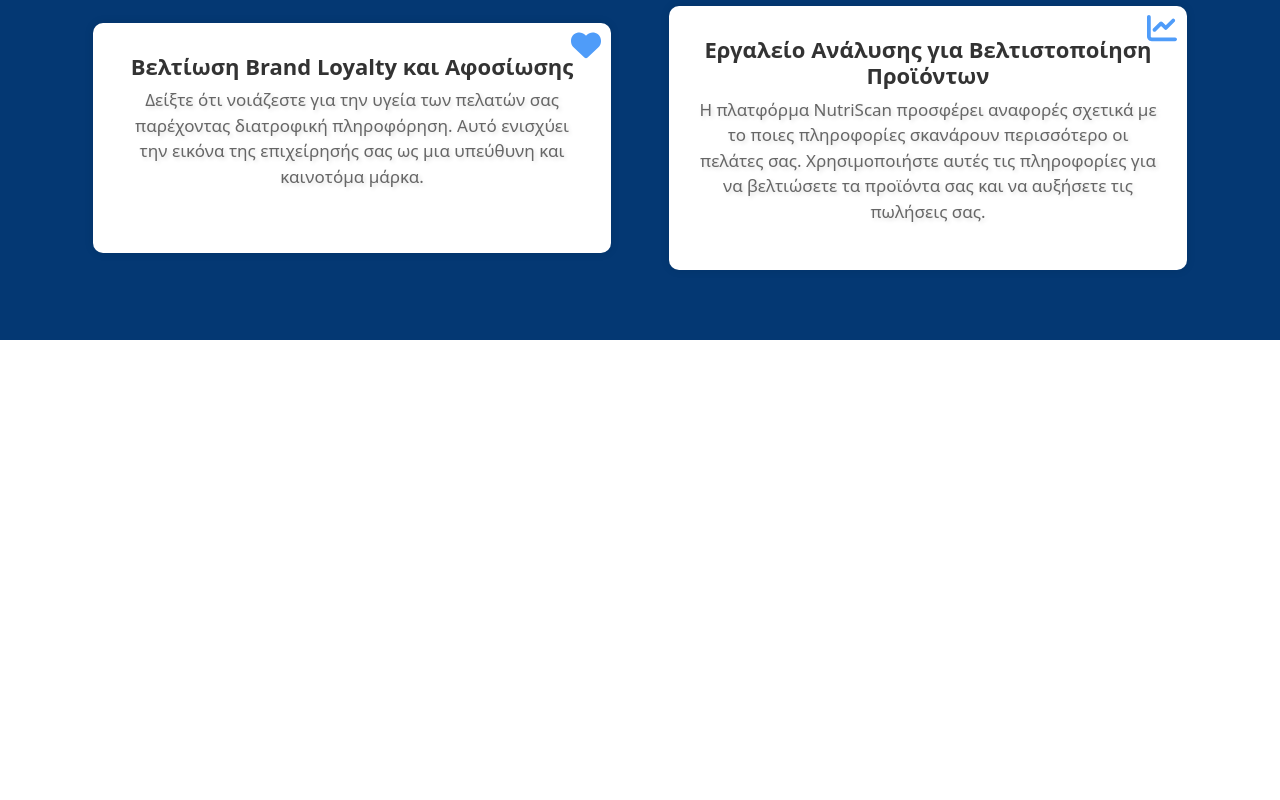
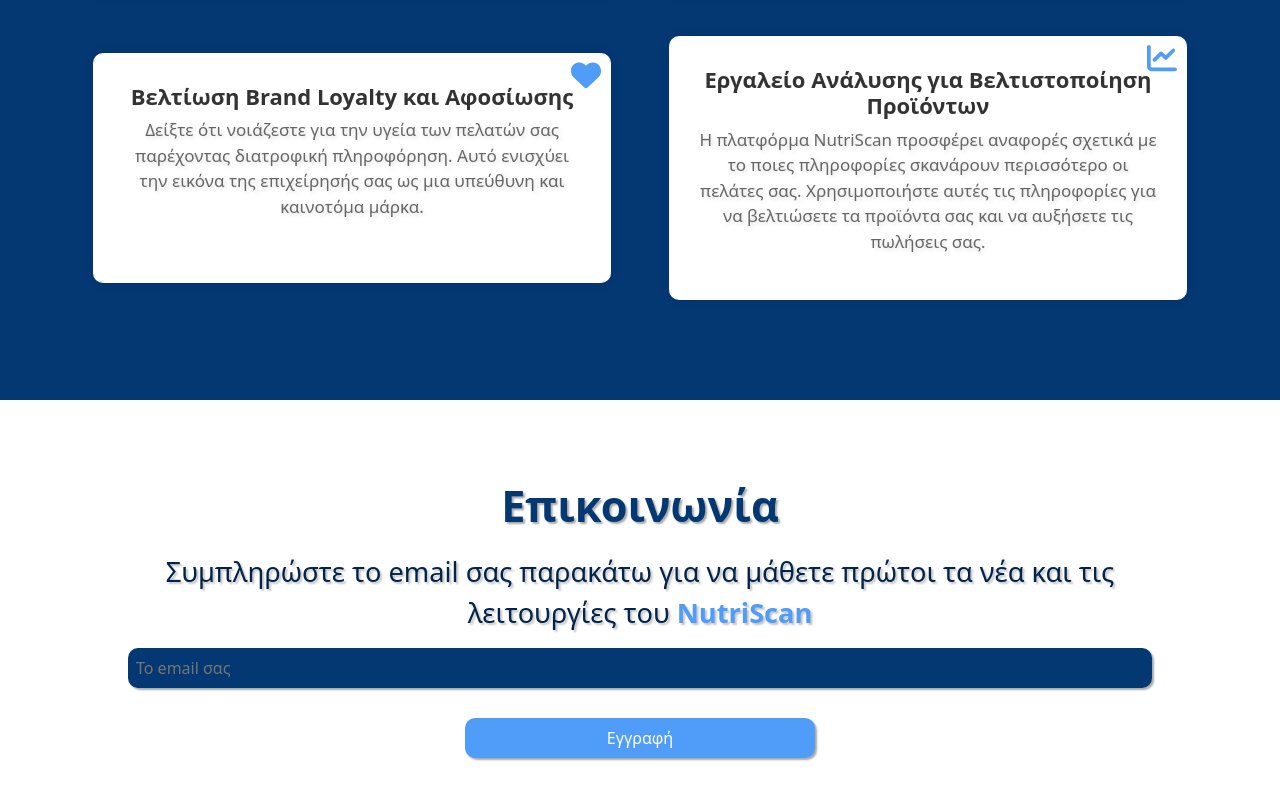
Before and after one commit to Spanosnick/NutriScan, a React (Create React App) app: page / in a window 1280 px wide. Shown: the part 1636-2436 px from the top of the page. Before the commit the page ends 1976 px from the top, so only its background shows below. Built offline with nearby package versions, Linux system fonts and the light colour scheme.

Commit message:
add contact section

```diff
--- a/src/App.css
+++ b/src/App.css
@@ -21,6 +21,9 @@
 }
 .heroSecond{
   width: 50%;
+}
+section{
+    padding: 80px  0 ;
 }
 
 @media only screen and (max-width: 1920px){
--- a/src/App.js
+++ b/src/App.js
@@ -3,6 +3,7 @@
 import {HeroSection} from "./components/HeroSection/HeroSection";
 import {AboutSection} from "./components/AboutSection/AboutSection";
 import {BenefitsSection} from "./components/BenefitsSection/BenefitsSection";
+import {CtaSection} from "./components/CtaSection/CtaSection";
 
 
 function App() {
@@ -12,6 +13,7 @@
         <HeroSection />
         <AboutSection />
       <BenefitsSection />
+        <CtaSection />
     </div>
   );
 }
--- a/src/components/AboutSection/AboutSection.css
+++ b/src/components/AboutSection/AboutSection.css
@@ -2,7 +2,6 @@
 .aboutSection{
     width: 100%;
     background-color:white;
-    padding: 80px 0;
     min-height: 300px;
     display: flex;
     justify-content: center;
--- a/src/components/BenefitsSection/BenefitsSection.css
+++ b/src/components/BenefitsSection/BenefitsSection.css
@@ -1,5 +1,5 @@
 .benefits-section{
-    padding: 50px 0;
+
     text-align: center;
 
 }
--- /dev/null
+++ b/src/components/CtaSection/CtaSection.css
@@ -0,0 +1,58 @@
+.cta_section{
+    background-color: white;
+    display: flex;
+    justify-content: center;
+    align-items: center;
+    min-height: 300px;
+}
+
+.cta_title{
+    font-size: 2.7rem;
+    font-weight: 700;
+    color: var(--primary-color);
+    text-shadow: 2px 2px 2px rgba(0, 0, 0, 0.34);
+    margin-bottom: 20px;
+    text-align: center;
+}
+
+.cta_description{
+    width: 80%;
+    margin: 0 auto;
+    font-size: 1.7rem;
+    color: var(--primary-black);
+    text-shadow: 2px 2px 2px rgba(80, 78, 78, 0.34);
+    text-align: center;
+}
+.cta_description span{
+    font-weight: 700;
+    color: var(--secondary-color);
+}
+.cta_form{
+    width: 80%;
+    margin: 0 auto;
+    display: flex;
+    justify-content: center;
+    align-items: center;
+    flex-wrap: wrap;
+}
+.cta_form input{
+    width: 100%;
+    padding: 8px;
+    margin: 15px auto;
+    border-radius: 10px;
+    background-color: var(--primary-color);
+    border: none;
+    color: white;
+    box-shadow: 2px 2px 2px rgba(0, 0, 0, 0.34);
+}
+.cta_form button{
+    min-width: 350px;
+    padding: 8px 20px;
+    margin: 15px auto;
+    border-radius: 10px;
+    background-color: var(--secondary-color);
+    border: none;
+    color: white;
+    box-shadow: 2px 2px 2px rgba(0, 0, 0, 0.34);
+    cursor: pointer;
+}
--- /dev/null
+++ b/src/components/CtaSection/CtaSection.js
@@ -0,0 +1,19 @@
+import React from 'react';
+import './CtaSection.css';
+
+export function CtaSection() {
+
+    return (
+        <section className='cta_section'>
+            <div className='cta_container'>
+                <h2 className='cta_title'>Επικοινωνία</h2>
+                <p className='cta_description'>Συμπληρώστε το email σας παρακάτω για να μάθετε πρώτοι τα νέα και τις
+                    λειτουργίες του <span>NutriScan</span> </p>
+                <form className='cta_form'>
+                    <input type='email' placeholder='Το email σας'/>
+                    <button>Εγγραφή</button>
+                </form>
+            </div>
+        </section>
+    );
+}
--- a/src/components/HeroSection/HeroSection.css
+++ b/src/components/HeroSection/HeroSection.css
@@ -2,7 +2,7 @@
 .heroSection{
     width: 90%;
     margin: 0 auto;
-    padding: 1rem 2rem;
+
     display: flex;
     justify-content: space-between;
     align-items: center;
--- a/src/components/HeroSection/HeroSection.js
+++ b/src/components/HeroSection/HeroSection.js
@@ -4,7 +4,7 @@
 
 export function HeroSection() {
     return (
-        <div className='heroSection'>
+        <section className='heroSection'>
             <div className='heroBasic'>
                 <h2><span>Αναβαθμίστε </span> την εμπειρία των πελατών σας με διατροφική διαφάνεια.</h2>
                 <p>Αφήστε τους πελάτες σας να σκανάρουν QR codes και να ανακαλύψουν τις διατροφικές πληροφορίες των
@@ -15,6 +15,6 @@
             <div className='heroSecond'>
                 <img src={PeopleFood} alt='Happy People iwth food'/>
             </div>
-        </div>
+        </section>
     );
 }
```
